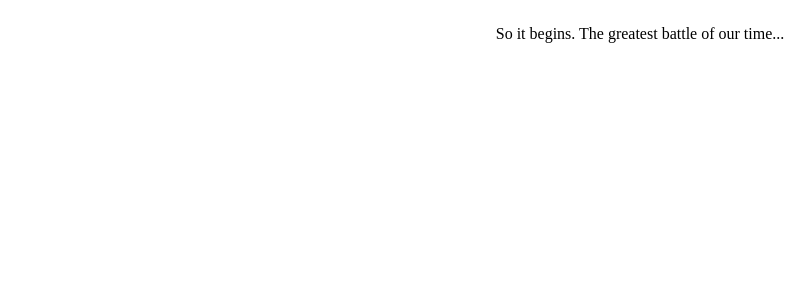
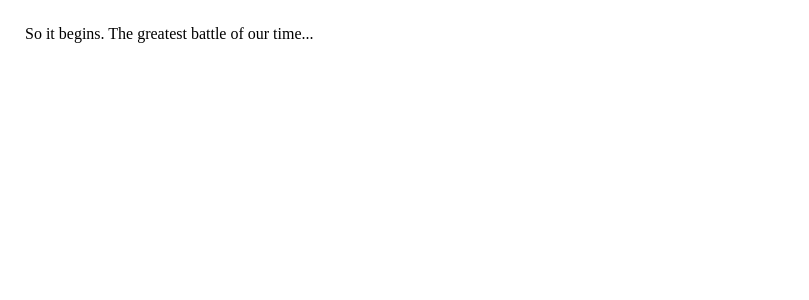
Before and after one commit to ispoljari/itunes-album-list, a React (Create React App) app: page / in a window 1280 px wide. Shown: the top 300 px of the page, without its empty margins (0-809 px from the left). Built offline with nearby package versions, Linux system fonts and the light colour scheme.

Commit message:
Rename flexbox to row and modify styles

```diff
--- a/src/App.js
+++ b/src/App.js
@@ -2,17 +2,18 @@ import React, { Component } from 'react';
 
 import {
   Container,
-  Flexbox } from './layout';
+  Row
+} from './layout';
 
 class App extends Component {
   render() {
     return (
       <Container>
-        <Flexbox>
+        <Row>
           <div>
             So it begins. The greatest battle of our time...
           </div>
-        </Flexbox>
+        </Row>
       </Container>
     );
   }
--- a/src/layout/Container/Container.styled.js
+++ b/src/layout/Container/Container.styled.js
@@ -1,33 +1,16 @@
 import styled, { css } from 'styled-components';
 
 const StyledContainer = styled.div `
+  padding: 0;
+
   ${props => {
     return (
       !props.fullWidth && css`
         max-width: 1440px;
         margin: 0 auto;
+        padding: 25px;
       `
     )
-  }};
-
-  padding-left: ${props => {
-    if(props.fullWidth) return 0;
-    return '25px'
-  }};
-
-  padding-right: ${props => {
-    if(props.fullWidth) return 0;
-    return '25px'
-  }};
-
-  padding-top: ${props => {
-    if(props.fullVertical) return 0;
-    return '25px';
-  }};
-
-  padding-bottom: ${props => {
-    if(props.fullVertical) return 0;
-    return '25px';
   }};
 `;
 
--- a/src/layout/Flexbox/Flexbox.styled.js
+++ /dev/null
@@ -1,31 +0,0 @@
-import styled from 'styled-components';
-
-const FlexboxStyled = styled.div`
-  display: flex;
-
-  flex-wrap: ${props => {
-    if(props.wrap) return props.wrap
-    return 'wrap'
-  }};
-
-  justify-content: ${props => {
-    if(props.justifyContent) return props.justifyContent
-    return 'center'
-  }};
-
-  align-items: ${props => {
-    if(props.alignItems) return props.alignItems
-    return 'center'
-  }};
-
-  align-content: ${props => {
-    if(props.alignContent) return props.alignContent
-    return 'center'
-  }};
-
-  flex-direction: ${props => (
-    props.column ? 'column' : 'row'
-  )};
-`;
-
-export default FlexboxStyled;
--- a/src/layout/Flexbox/Flexbox.js
+++ b/src/layout/Row/Row.js
@@ -1,19 +1,19 @@
 import React, { Component } from 'react';
 
-import FlexboxStyled from './Flexbox.styled';
+import RowStyled from './Row.styled';
 
-class Flexbox extends Component {
+class Row extends Component {
   render() {
     const {children, ...style} = this.props;
 
     return (
-      <FlexboxStyled
+      <RowStyled
         {...style}
       >
         {children}
-      </FlexboxStyled>
+      </RowStyled>
     );
   }
 };
 
-export default Flexbox;
+export default Row;
--- /dev/null
+++ b/src/layout/Row/Row.styled.js
@@ -0,0 +1,23 @@
+import styled from 'styled-components';
+
+const RowStyled = styled.div`
+  display: flex;
+  margin-bottom: 0;
+
+  flex-flow: ${props => {
+    if(props.flexFlow) return props.flexFlow
+    return 'row wrap'
+  }};
+
+  justify-content: ${props => {
+    if(props.justifyContent) return props.justifyContent
+    return 'flex-start'
+  }};
+
+  align-items: ${props => {
+    if(props.alignItems) return props.alignItems
+    return 'center'
+  }};
+`;
+
+export default RowStyled;
--- a/src/layout/index.js
+++ b/src/layout/index.js
@@ -1,2 +1,2 @@
 export { default as Container } from './Container/Container';
-export {default as Flexbox } from './Flexbox/Flexbox';
+export {default as Row } from './Row/Row';
```
